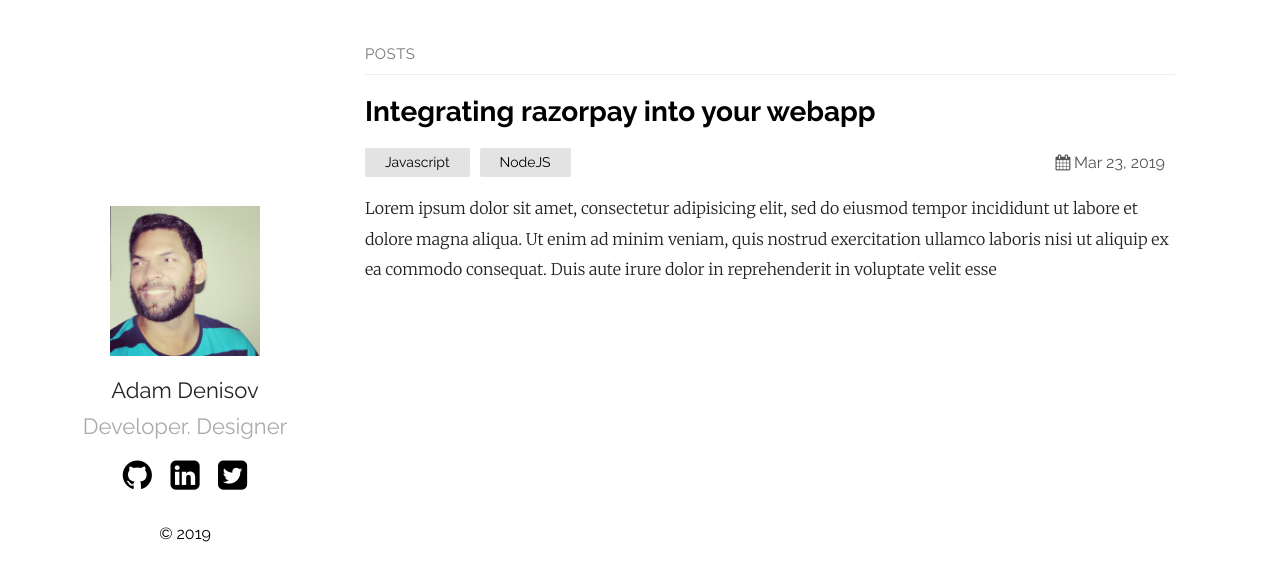
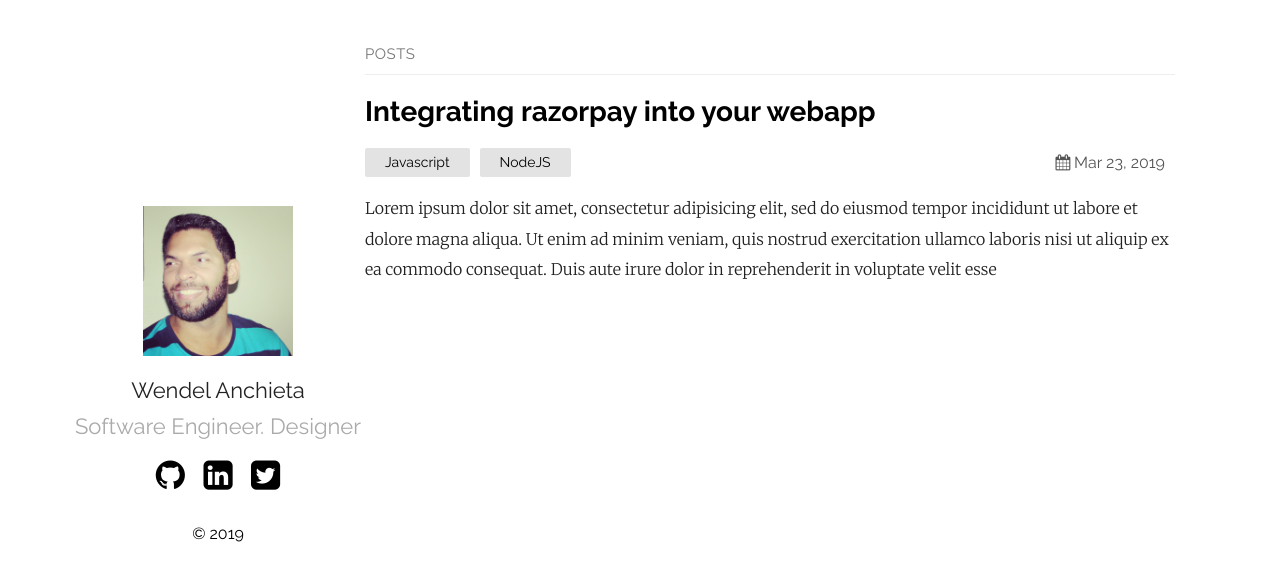
Before and after one commit to wendelanchieta/wendelanchieta.github.io, a Jekyll site: the page built from index.md, in a window 1280 px wide. Shown: the top 581 px of the page. Built offline with Jekyll 4.4.1, drawn with Linux system fonts in a browser that asks for light colours.

Commit message:
atualizando o config do blog

```diff
--- a/_config.yml
+++ b/_config.yml
@@ -1,6 +1,6 @@
-title: Your awesome title
-author: GitHub User
-email: your-email@domain.com
+title: Louds Thoughts, Notes and Work Tips.
+author: wendelanchieta
+email: wendelanchieta@gmail.com
 description: > # this means to ignore newlines until "show_exerpts:"
   Write an awesome description for your new site here. You can edit this
   line in _config.yml. It will appear in your document head meta (for
@@ -12,8 +12,8 @@ show_excerpts: true # set to true to show excerpts on the homepage
 sass:
   sass_dir: _sass
 plainwhite:
-  name: Adam Denisov
-  tagline: Developer. Designer
+  name: Wendel Anchieta
+  tagline: Software Engineer. Designer
   date_format: "%b %-d, %Y"
   sitemap: true # set to true to generate sitemap.xml content
 
```
